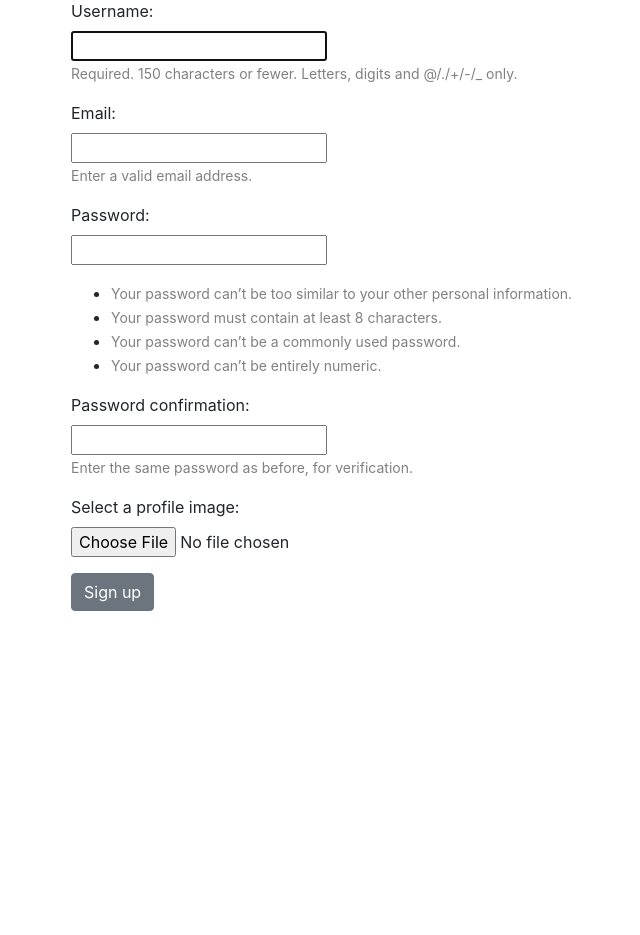
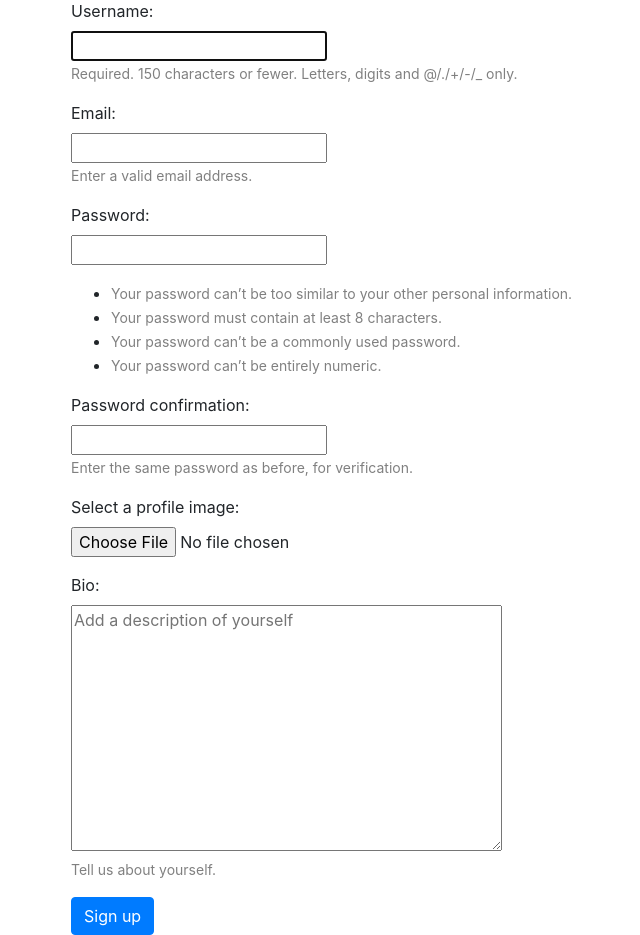
Before and after one commit to victorlomi/Project-Awards, a Django app: page /signup/ in a window 1280 px wide. Shown: the part 151-1086 px from the top of the page, without its empty margins (14-654 px from the left). Before the commit the page ends 762 px from the top, so only its background shows below. Run offline with Django 3.2, Linux system fonts and the light colour scheme; some libraries are stand-ins or nearby versions.

Commit message:
complete building the extended signup form

```diff
--- a/rating/forms.py
+++ b/rating/forms.py
@@ -6,7 +6,9 @@ from .models import Profile
 class SignUpForm(UserCreationForm):
     email = forms.EmailField(max_length=200, help_text="Enter a valid email address.")
     profile_photo = forms.ImageField(label="Select a profile image")
+    bio = forms.CharField(max_length=500, label="Bio", help_text="Tell us about yourself.", widget=forms.Textarea(
+            attrs={"placeholder": "Add a description of yourself",}))
 
     class Meta:
         model = User
-        fields = ('username', 'email', 'password1', 'password2', 'profile_photo')
+        fields = ('username', 'email', 'password1', 'password2', 'profile_photo', 'bio')
--- a/rating/templates/registration/signup.html
+++ b/rating/templates/registration/signup.html
@@ -17,7 +17,7 @@
             {% endfor %}
             </p>
         {% endfor %}
-        <button class="btn btn-secondary" type="submit">Sign up</button>
+        <button class="btn btn-primary" type="submit">Sign up</button>
         </form>
     </div>
 {% endblock %}
```
